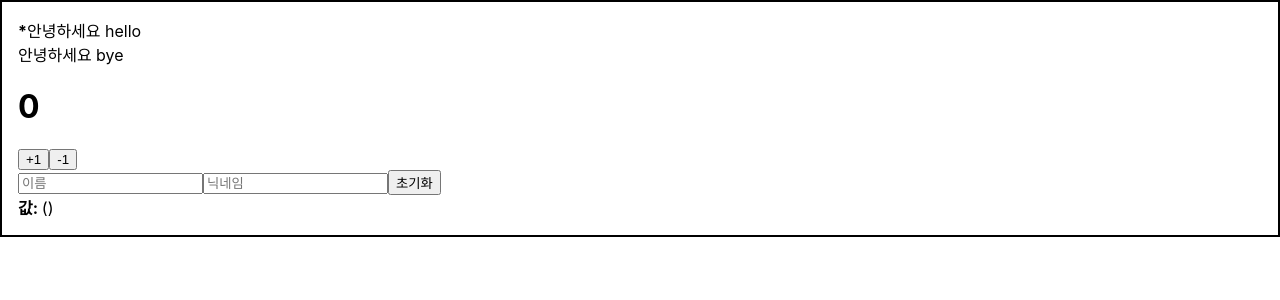
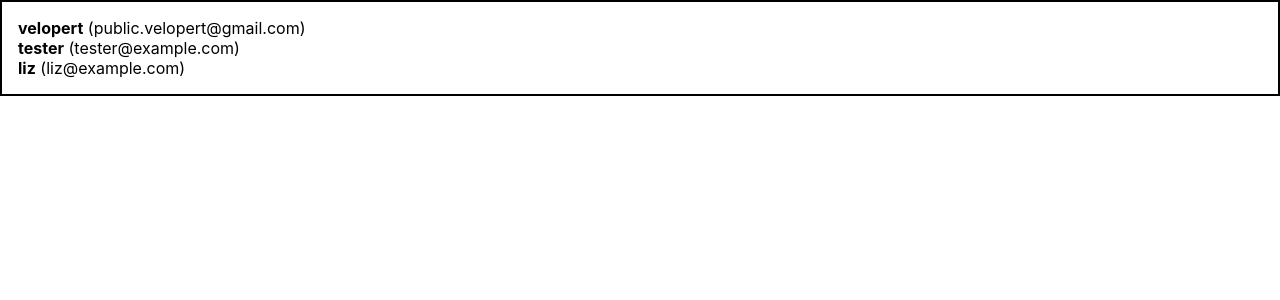
Before and after one commit to InJoon-L/React-basic, a React (Create React App) app: page / in a window 1280 px wide. Shown: the top 300 px of the page. Built offline with nearby package versions, Linux system fonts and the light colour scheme.

Commit message:
ts-배열 렌더링

```diff
--- a/src/App.tsx
+++ b/src/App.tsx
@@ -1,17 +1,11 @@
 import './App.css';
-import React from 'react';
-import Hello from './components/Hello';
 import Wrapper from './components/Wrapper';
-import Counter from './components/Counter';
-import InputSample from './components/InputSample';
+import UserList from './components/UserList';
 
-const App = () => {
+const App = (): JSX.Element => {
   return (
     <Wrapper>
-      <Hello content="hello" isSpecial = {true} />
-      <Hello />
-      <Counter />
-      <InputSample />
+      <UserList />
     </Wrapper>
   );
 }
--- a/src/components/Counter.tsx
+++ b/src/components/Counter.tsx
@@ -1,6 +1,6 @@
 import React, { useState } from 'react'
 
-const Counter = () => {
+const Counter = (): JSX.Element => {
 
 	const [number, setNumber] = useState<number>(0);
 
--- a/src/components/Hello.tsx
+++ b/src/components/Hello.tsx
@@ -6,7 +6,7 @@ type HelloProps = {
 };
 
 
-const Hello = (props: HelloProps) => {
+const Hello = (props: HelloProps): JSX.Element => {
 	return (
 		<div>
 			{ props.isSpecial && <b>*</b> }
--- a/src/components/InputSample.tsx
+++ b/src/components/InputSample.tsx
@@ -5,7 +5,7 @@ interface inputSampleText {
 	nickname: string;
 }
 
-const InputSample = () => {
+const InputSample = (): JSX.Element => {
 	const [text, setText] = useState<inputSampleText>({
 		name: '',
 		nickname: ''
--- /dev/null
+++ b/src/components/User.tsx
@@ -0,0 +1,16 @@
+import React from 'react'
+import { userListType } from './UserList'
+
+type userType = {
+	user: userListType;
+}
+
+const User = ({ user }: userType): JSX.Element => {
+	return (
+		<div>
+			<b>{user.username}</b> <span>({user.email})</span>
+		</div>
+	)
+}
+
+export default User
--- /dev/null
+++ b/src/components/UserList.tsx
@@ -0,0 +1,37 @@
+import React from 'react'
+import User from './User';
+
+export type userListType = {
+	id: number;
+	username: string;
+	email: string;
+}
+
+const UserList = (): JSX.Element => {
+	const users: userListType[] = [
+		{
+			id: 1,
+			username: 'velopert',
+			email: 'public.velopert@gmail.com'
+		},
+		{
+			id: 2,
+			username: 'tester',
+			email: 'tester@example.com'
+		},
+		{
+			id: 3,
+			username: 'liz',
+			email: 'liz@example.com'
+		}
+	]
+	return (
+		<div>
+			{users.map((user: userListType) => (
+				<User user={user} key={user.id} />
+			))}
+		</div>
+	)
+}
+
+export default UserList
--- a/src/components/Wrapper.tsx
+++ b/src/components/Wrapper.tsx
@@ -4,7 +4,7 @@ interface WrapperProps {
 	children: ReactNode;
 }
 
-const Wrapper = ({children} : WrapperProps) => {
+const Wrapper = ({children} : WrapperProps): JSX.Element => {
 	const style: React.CSSProperties = {
 		border: '2px solid black',
 		padding: '16px'
```
